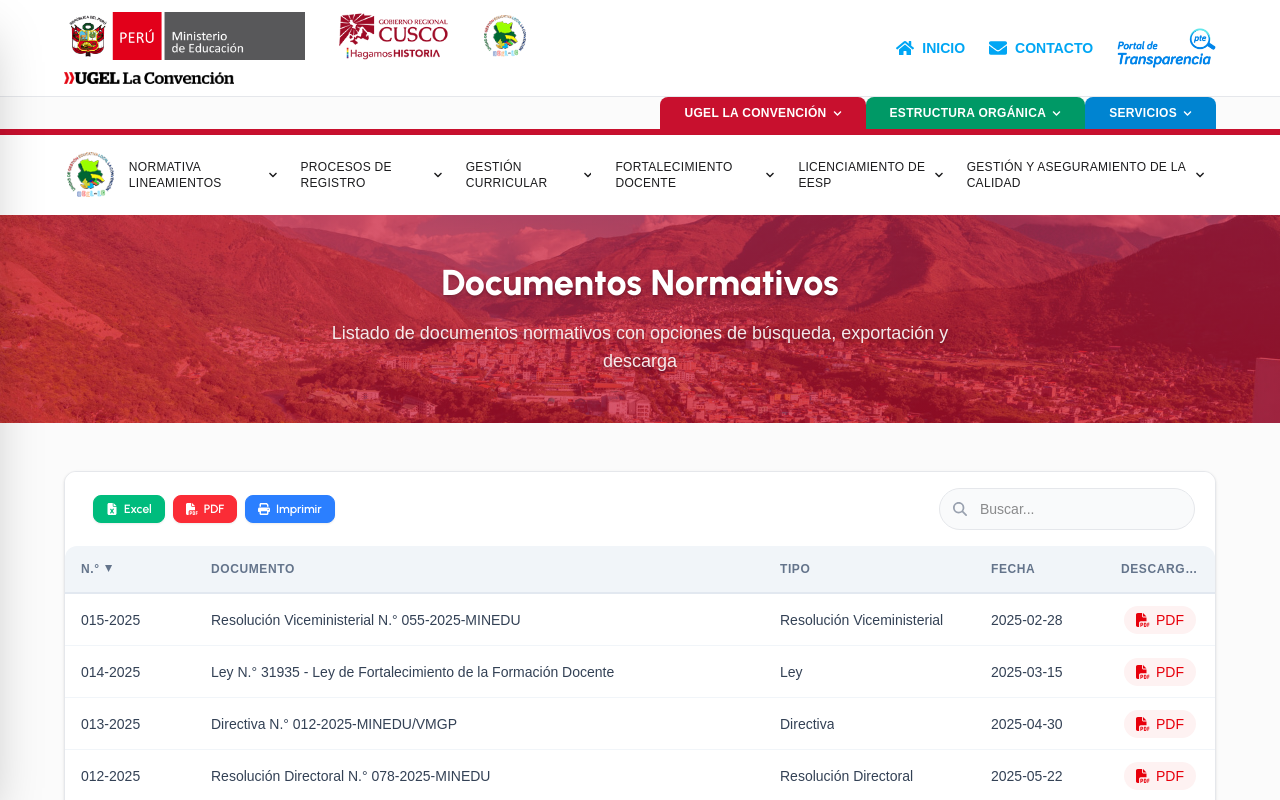
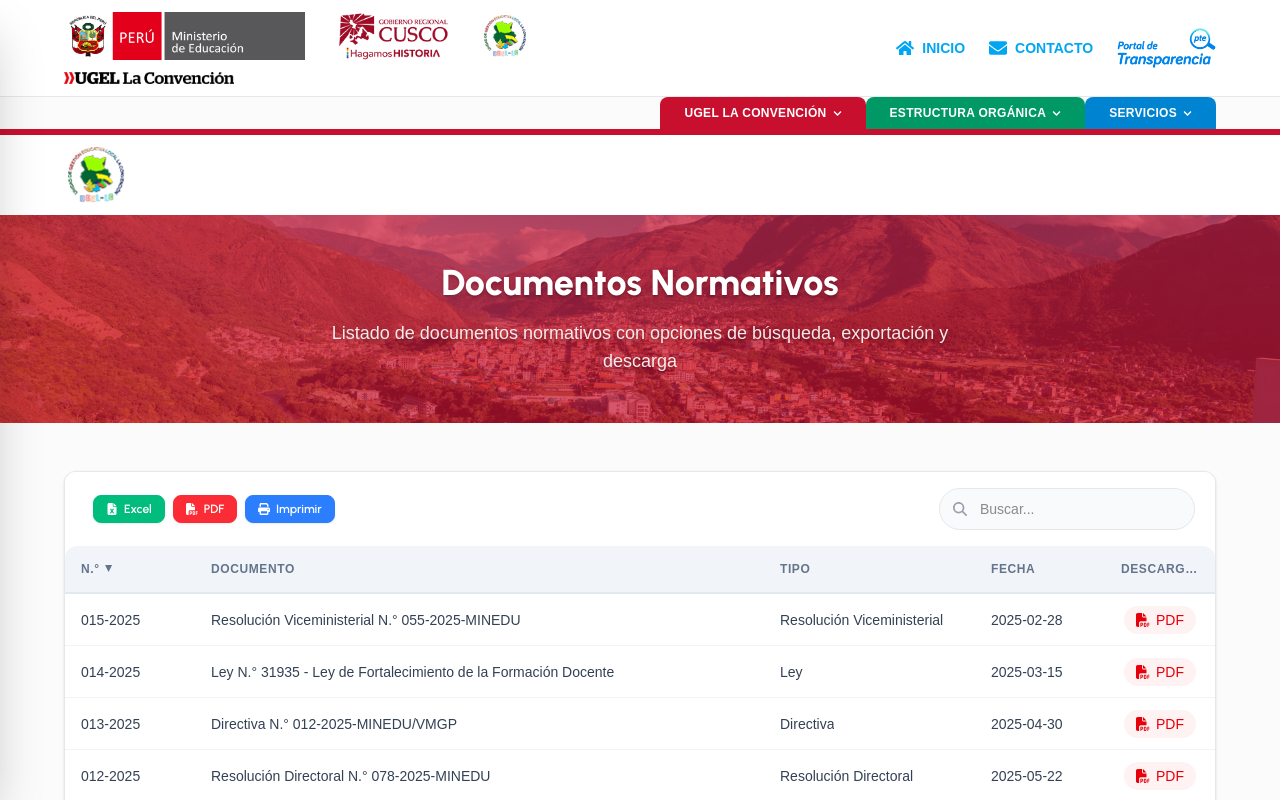
Before and after one commit to ossomaster/ugel-lc, a Next.js app: page /ejemplos/ejemplo1 in a window 1280 px wide. Shown: the top 800 px of the page. Built offline with nearby package versions, Linux system fonts and the light colour scheme; a web font is replaced by a local one.

Commit message:
añadiendo

```diff
--- a/src/app/constants/constants.ts
+++ b/src/app/constants/constants.ts
@@ -16,87 +16,87 @@ export type TNavMenuItem = {
 	children?: TNavMenuItem[]
 }
 
-export const NAV_MENU: TNavMenuItem[] = [
-	{
-		label: "Normativa Lineamientos",
-		href: ERutas.NORMATIVA_LINEAMIENTOS,
-		children: [
-			{
-				label: "Documentos Normativos",
-				children: [
-					{ label: "Ley", href: "#" },
-					{ label: "Decreto Legislativo", href: "#" },
-					{ label: "Decreto de Urgencia", href: "#" },
-					{ label: "Decreto Supremo", href: "#" },
-					{ label: "Resolución Viceministerial", href: "#" },
-					{ label: "Resolución de Secretaría General", href: "#" },
-					{ label: "Resolución Ministerial", href: "#" },
-					{ label: "Resolución Jefatural", href: "#" },
-					{ label: "Resolución Directoral", href: "#" },
-					{ label: "Directiva", href: "#" },
-					{ label: "Oficio", href: "#" },
-				],
-			},
-			{
-				label: "Lineamientos",
-				children: [
-					{ label: "Lineamientos Generales", href: "#" },
-					{ label: "Lineamientos Específicos", href: "#" },
-				],
-			},
-		],
-	},
-	{
-		label: "Procesos de Registro",
-		href: ERutas.PROCESOS_REGISTRO,
-		children: [
-			{ label: "Registro de Instituciones", href: "#" },
-			{ label: "Registro de Docentes", href: "#" },
-			{ label: "Registro de Programas", href: "#" },
-		],
-	},
-	{
-		label: "Gestión Curricular",
-		href: ERutas.GESTION_CURRICULAR,
-		children: [
-			{ label: "Diseño Curricular", href: "#" },
-			{ label: "Programas de Estudio", href: "#" },
-			{ label: "Evaluación Curricular", href: "#" },
-		],
-	},
-	{
-		label: "Fortalecimiento Docente",
-		href: ERutas.FORTALECIMIENTO_DOCENTE,
-		children: [
-			{ label: "Capacitaciones", href: "#" },
-			{ label: "Programas de Formación", href: "#" },
-			{ label: "Acompañamiento Pedagógico", href: "#" },
-		],
-	},
-	{
-		label: "Licenciamiento de EESP",
-		href: ERutas.LICENCIAMIENTO_EESP,
-		children: [
-			{ label: "Requisitos", href: "#" },
-			{ label: "Proceso de Licenciamiento", href: "#" },
-			{ label: "Instituciones Licenciadas", href: "#" },
-		],
-	},
-	{
-		label: "Gestión y Aseguramiento de la Calidad",
-		href: ERutas.GESTION_ASEGURAMIENTO,
-		children: [
-			{ label: "Estándares de Calidad", href: "#" },
-			{ label: "Acreditación", href: "#" },
-			{ label: "Monitoreo y Evaluación", href: "#" },
-		],
-	},
-]
+export const NAV_MENU: TNavMenuItem[] = [];
+// 	{
+// 		label: "Normativa Lineamientos",
+// 		href: ERutas.NORMATIVA_LINEAMIENTOS,
+// 		children: [
+// 			{
+// 				label: "Documentos Normativos",
+// 				children: [
+// 					{ label: "Ley", href: "#" },
+// 					{ label: "Decreto Legislativo", href: "#" },
+// 					{ label: "Decreto de Urgencia", href: "#" },
+// 					{ label: "Decreto Supremo", href: "#" },
+// 					{ label: "Resolución Viceministerial", href: "#" },
+// 					{ label: "Resolución de Secretaría General", href: "#" },
+// 					{ label: "Resolución Ministerial", href: "#" },
+// 					{ label: "Resolución Jefatural", href: "#" },
+// 					{ label: "Resolución Directoral", href: "#" },
+// 					{ label: "Directiva", href: "#" },
+// 					{ label: "Oficio", href: "#" },
+// 				],
+// 			},
+// 			{
+// 				label: "Lineamientos",
+// 				children: [
+// 					{ label: "Lineamientos Generales", href: "#" },
+// 					{ label: "Lineamientos Específicos", href: "#" },
+// 				],
+// 			},
+// 		],
+// 	},
+// 	{
+// 		label: "Procesos de Registro",
+// 		href: ERutas.PROCESOS_REGISTRO,
+// 		children: [
+// 			{ label: "Registro de Instituciones", href: "#" },
+// 			{ label: "Registro de Docentes", href: "#" },
+// 			{ label: "Registro de Programas", href: "#" },
+// 		],
+// 	},
+// 	{
+// 		label: "Gestión Curricular",
+// 		href: ERutas.GESTION_CURRICULAR,
+// 		children: [
+// 			{ label: "Diseño Curricular", href: "#" },
+// 			{ label: "Programas de Estudio", href: "#" },
+// 			{ label: "Evaluación Curricular", href: "#" },
+// 		],
+// 	},
+// 	{
+// 		label: "Fortalecimiento Docente",
+// 		href: ERutas.FORTALECIMIENTO_DOCENTE,
+// 		children: [
+// 			{ label: "Capacitaciones", href: "#" },
+// 			{ label: "Programas de Formación", href: "#" },
+// 			{ label: "Acompañamiento Pedagógico", href: "#" },
+// 		],
+// 	},
+// 	{
+// 		label: "Licenciamiento de EESP",
+// 		href: ERutas.LICENCIAMIENTO_EESP,
+// 		children: [
+// 			{ label: "Requisitos", href: "#" },
+// 			{ label: "Proceso de Licenciamiento", href: "#" },
+// 			{ label: "Instituciones Licenciadas", href: "#" },
+// 		],
+// 	},
+// 	{
+// 		label: "Gestión y Aseguramiento de la Calidad",
+// 		href: ERutas.GESTION_ASEGURAMIENTO,
+// 		children: [
+// 			{ label: "Estándares de Calidad", href: "#" },
+// 			{ label: "Acreditación", href: "#" },
+// 			{ label: "Monitoreo y Evaluación", href: "#" },
+// 		],
+// 	},
+// ]
 
 export const SLIDES = [
 	{
 		image: "/assets/slider/slide-1.jpg",
-		title: "Reporte de información académica",
+		title: "Participamos en Buenas Practicas de Gestión Educativa",
 		description: "Programas de Profesionalización Docente y Programas de Segunda Especialidad desarrolladas por las EESP públicos y privados",
 		buttonText: "Ver más",
 		buttonUrl: "#",
@@ -110,7 +110,7 @@ export const SLIDES = [
 	},
 	{
 		image: "/assets/slider/slide-3.jpg",
-		title: "Formación Inicial Docente",
+		title: "Unidad de Gestión Educativa Local La Convención",
 		description: "Fortalecimiento de competencias pedagógicas para la mejora de la calidad educativa",
 		buttonText: "Conocer más",
 		buttonUrl: "#",
```
